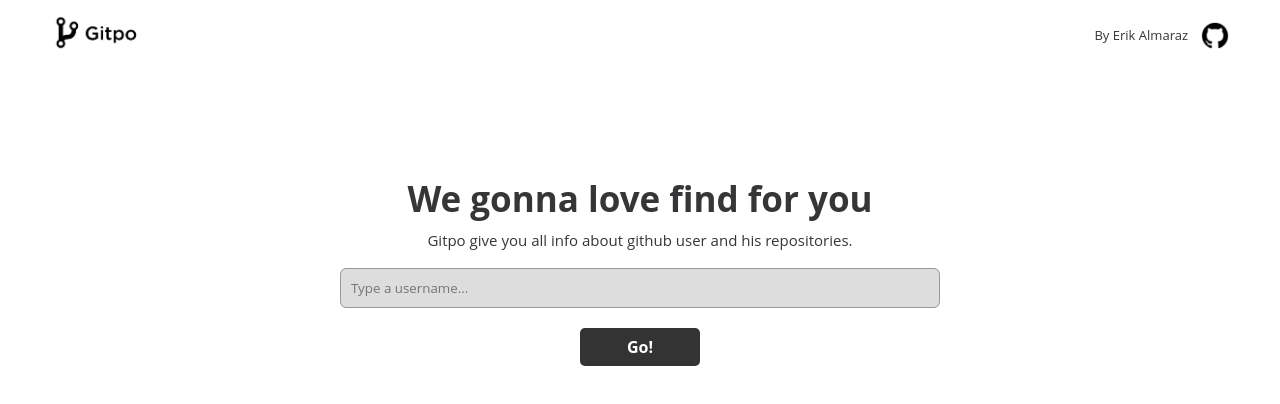
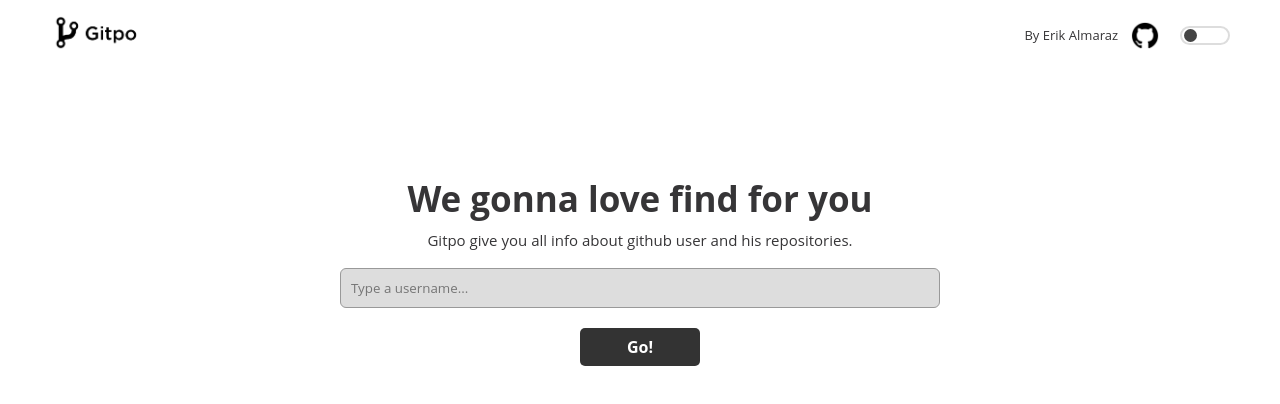
Before and after one commit to erikalmaraz/gitpo-finder, a React (Create React App) app: page / in a window 1280 px wide. Shown: the top 404 px of the page. Built offline with nearby package versions, Linux system fonts and the light colour scheme.

Commit message:
Create toggle to switch between light and dark theme

```diff
--- a/src/App.tsx
+++ b/src/App.tsx
@@ -19,7 +19,7 @@ function App() {
     <>
       <ThemeProvider theme={theme === "light" ? lightTheme : darkTheme}>
         <GlobalStyles />
-        <Header />
+        <Header themeToggler={themeToggler} />
         <Router>
           <RouterPage path="/" pageComponent={<Home />} />
           <RouterPage path="/user/:username" pageComponent={<User />} />
--- a/src/components/Header/Header.tsx
+++ b/src/components/Header/Header.tsx
@@ -1,16 +1,34 @@
-import React from "react";
+import React, { useState } from "react";
+import HeaderType from "../../interfaces/header.interfaces";
 import * as S from "./Styles";
-const Header = () => {
+const Header = ({ themeToggler }: HeaderType) => {
+  const [theme, setTheme] = useState("light");
+
+  const toggleTheme = () => {
+    const isLigthThemeSelected = theme === "light";
+    themeToggler();
+    if (isLigthThemeSelected) {
+      setTheme("dark");
+    } else {
+      setTheme("light");
+    }
+  };
+
   return (
     <React.Fragment>
       <S.Wrapper>
         <div>
           <img src="../assets/images/logo-01.png" alt="Logo" />
         </div>
-        <S.AuthorContainer>
-          <span>By Erik Almaraz</span>
-          <img src="../assets/icons/github-icon.png" alt="Github repo" />
-        </S.AuthorContainer>
+        <S.ThemeControllerWrapper>
+          <S.AuthorContainer>
+            <span>By Erik Almaraz</span>
+            <img src="../assets/icons/github-icon.png" alt="Github repo" />
+          </S.AuthorContainer>
+          <S.ToggleSwitchContainer onClick={toggleTheme} theme={theme}>
+            <S.CircleToggleSwitch theme={theme}></S.CircleToggleSwitch>
+          </S.ToggleSwitchContainer>
+        </S.ThemeControllerWrapper>
       </S.Wrapper>
     </React.Fragment>
   );
--- a/src/components/Header/Styles.ts
+++ b/src/components/Header/Styles.ts
@@ -27,3 +27,32 @@ export const AuthorContainer = styled.div`
     margin-right: 12px;
   }
 `;
+
+export const ThemeControllerWrapper = styled.div`
+  display: flex;
+  align-items: center;
+`;
+
+export const ToggleSwitchContainer = styled.div`
+  width: 50px;
+  height: 19px;
+  background: ${({ theme }) => (theme === "light" ? "#fff" : "#000")};
+  border: 2px solid #ddd;
+  border-radius: 21px;
+  position: relative;
+  margin-left: 20px;
+  align-items: center;
+  cursor: pointer;
+`;
+
+export const CircleToggleSwitch = styled.span`
+  height: 13px;
+  width: 13px;
+  background: ${({ theme }) => (theme === "light" ? "#444" : "#fff")};
+  display: block;
+  border-radius: 100%;
+  position: absolute;
+  bottom: 1px;
+  left: ${({ theme }) => (theme === "light" ? "2px" : "30px")};
+  transition: all 0.3s ease;
+`;
--- /dev/null
+++ b/src/interfaces/header.interfaces.ts
@@ -0,0 +1,3 @@
+export default interface HeaderType {
+  themeToggler: () => void;
+}
```
